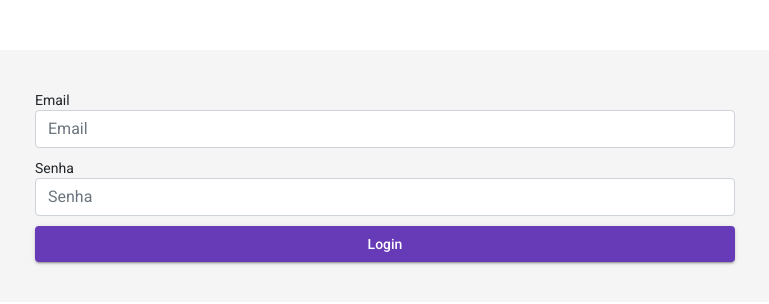
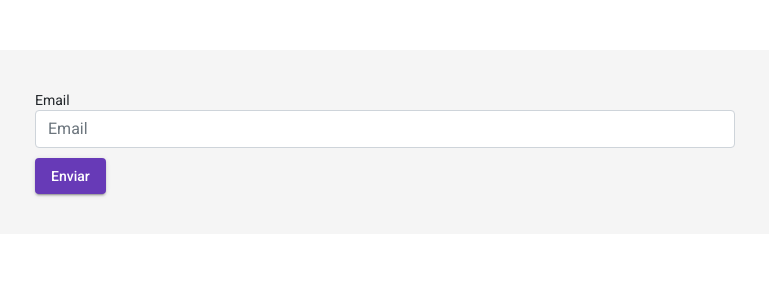
Before and after one commit to thalesantonioli/question-web, an Angular app: page / in a window 1280 px wide. Shown: the top 304 px of the page, without its empty margins (255-1024 px from the left). Built offline with nearby package versions, Linux system fonts and the light colour scheme.

Commit message:
ajuste login

```diff
--- a/src/app/services/auth.service.ts
+++ b/src/app/services/auth.service.ts
@@ -4,7 +4,7 @@ import { Observable } from 'rxjs';
 import { environment } from 'src/environments/environment';
 import { User } from '../models/user';
 
-const USER_API = environment.webapiurl + 'patient';
+const AUTH_API = environment.webauthurl;
 
 const httpOptions = {
     headers: new HttpHeaders({ 'Content-Type': 'appication/json' })
@@ -17,7 +17,13 @@ export class AuthService {
 
     constructor(private http: HttpClient) { }
 
-    login(email: string): Observable<User[] | null> {
-        return this.http.get<User[] | null>(USER_API + `/email/${email}`, httpOptions);
+    validar(data: any): Observable<any> {
+        return this.http.post<any>(AUTH_API + `/otp-validation`, data, httpOptions);
+    }
+
+    enviar(email: string): Observable<any> {
+        return this.http.post<any>(AUTH_API + `authenticate`, {
+            "email" : email
+        },httpOptions);
     }
 }
--- a/src/app/views/login/login.component.html
+++ b/src/app/views/login/login.component.html
@@ -1,13 +1,18 @@
 <div id="login-form-container">
-    <form id="login-form" [formGroup]="loginForm" (ngSubmit)="onSubmit()">
-        <div class="form-group">
-            <label for="email">Email</label>
-            <input type="email" class="form-control" id="email" aria-describedby="emailHelp" placeholder="Email" formControlName="email">
+    <form id="login-form" [formGroup]="loginForm">
+        <div *ngIf="!emailSend">
+            <div class="form-group">
+                <label for="email">Email</label>
+                <input type="email" class="form-control" id="email" aria-describedby="emailHelp" placeholder="Email" formControlName="email">
+            </div>
+            <button class="margin" mat-raised-button color="primary" (click)="enviar()">Enviar</button>
         </div>
-        <div class="form-group">
-            <label for="password">Senha</label>
-            <input type="password" class="form-control" id="password" placeholder="Senha" formControlName="password">
+        <div *ngIf="emailSend">
+            <div class="form-group" *ngIf="emailSend">
+                <label for="code">Código enviado por email</label>
+                <input type="code" class="form-control" id="code" placeholder="Código" formControlName="password">
+            </div>
+            <button class="margin" mat-raised-button color="primary" (click)="validar()">Validar</button>
         </div>
-        <button class="margin" mat-raised-button color="primary" type="submit">Login</button>
     </form>
 </div>
--- a/src/app/views/login/login.component.ts
+++ b/src/app/views/login/login.component.ts
@@ -12,21 +12,41 @@ import { TokenStorageService } from 'src/app/services/token-storage.service';
 export class LoginComponent implements OnInit {
 
     isLoggedIn: boolean = false;
+    emailSend: boolean = false;
 
     loginForm: FormGroup = this.formBuilder.group({
         email: '',
-        password: ''
+        code: ''
     });
 
     constructor(private formBuilder: FormBuilder, private authService: AuthService, private tokenStorage: TokenStorageService, private router: Router) { }
 
     ngOnInit(): void {
+
     }
 
-    onSubmit(): void {
+    enviar() : void {
         const { email } = this.loginForm.value;
+        if(!email){
+            alert("Preencher o campo email.")
+        } else {
+            this.authService.enviar(email).subscribe(
+                data => {
+                    if (data) {
+                        this.emailSend = true;
+                    }
+                },
+                err => {
+                    alert("Erro ao enviar código: " + err.error.message);
+                    this.loginForm.reset();
+                }
+            )
+        }
+    }
+
+    validar(): void {
         let successLogin: boolean = false;
-        this.authService.login(email).subscribe(
+        this.authService.validar(this.loginForm.value).subscribe(
             data => {
                 if (data) {
                     successLogin = true;
--- a/src/assets/envconfig.js
+++ b/src/assets/envconfig.js
@@ -3,4 +3,5 @@
 
     // Environment variables
     window["envconfig"]["apiurl"] = "http://localhost:8090/";
+    window["envconfig"]["authurl"] = "http://localhost:8080/";
 })(this);
--- a/src/assets/envconfig.template.js
+++ b/src/assets/envconfig.template.js
@@ -3,4 +3,5 @@
 
     // Environment variables
     window["envconfig"]["apiurl"] = "${API_URL}";
+    window["envconfig"]["authurl"] = "${AUTH_URL}";
 })(this);
--- a/src/environments/environment.prod.ts
+++ b/src/environments/environment.prod.ts
@@ -1,4 +1,5 @@
 export const environment = {
     production: true,
-    webapiurl: (window as any)["envconfig"]["apiurl"] || "default"
+    webapiurl: (window as any)["envconfig"]["apiurl"] || "default",
+    webauthurl: (window as any)["envconfig"]["authurl"] || "default"
 };
--- a/src/environments/environment.ts
+++ b/src/environments/environment.ts
@@ -4,7 +4,8 @@
 
 export const environment = {
     production: false,
-    webapiurl: (window as any)["envconfig"]["apiurl"] || "default"
+    webapiurl: (window as any)["envconfig"]["apiurl"] || "default",
+    webauthurl: (window as any)["envconfig"]["authurl"] || "default"
 };
 
 /*
```
